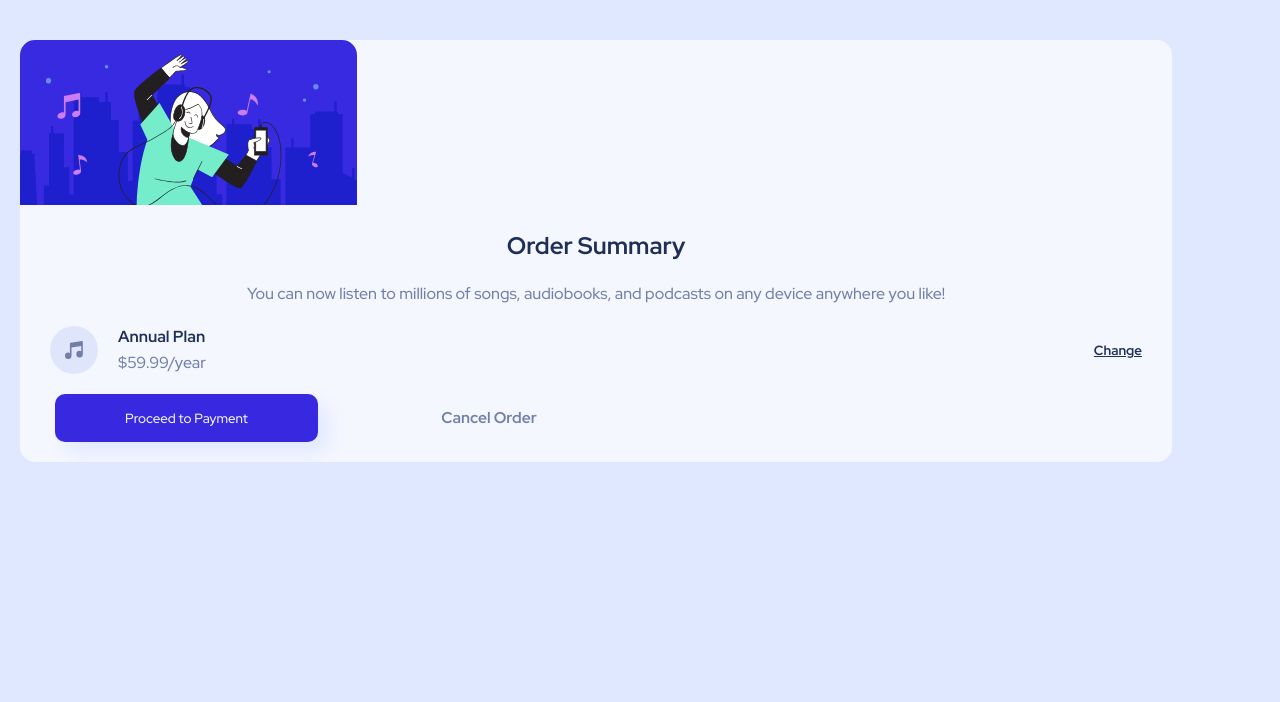
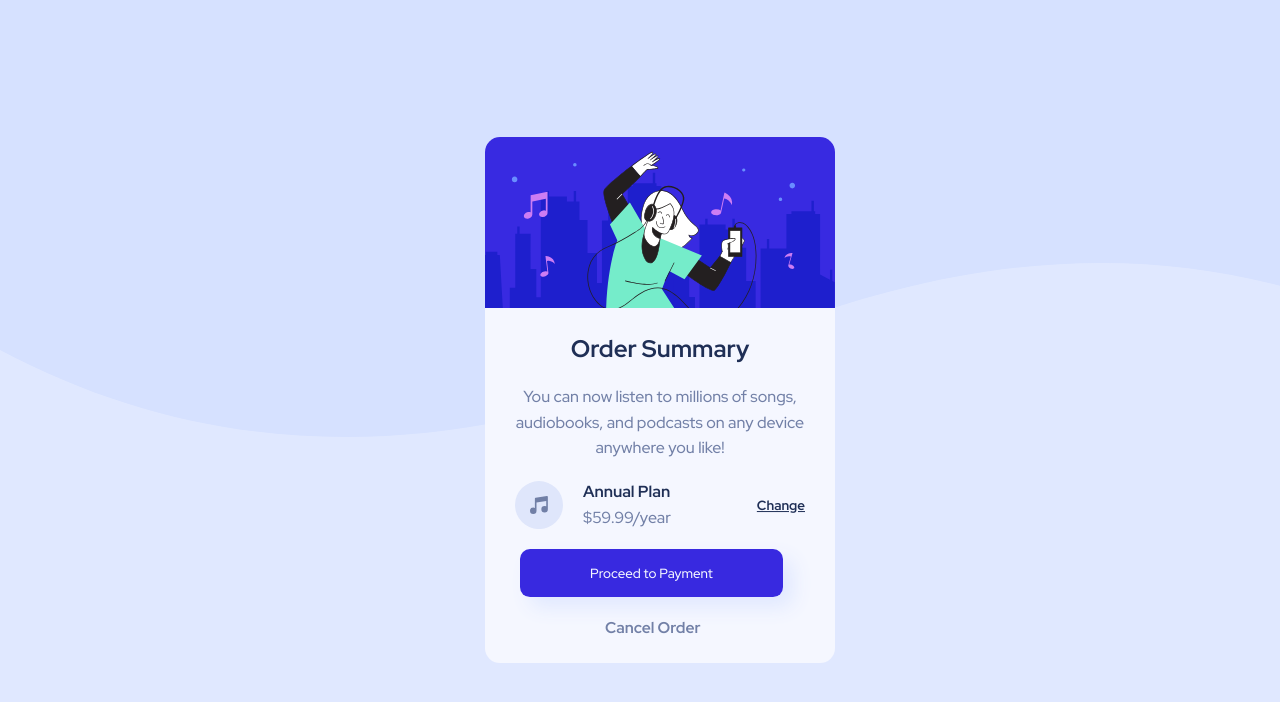
Before and after one commit to mohamed-abdelahi-haibelty/Order-summary-component, a plain HTML site: page index.html in a window 1280 px wide. Drawn offline with Linux system fonts and the light colour scheme.

Commit message:
add media query

```diff
--- a/styles.css
+++ b/styles.css
@@ -96,3 +96,20 @@ p{
 .cancel-btn:hover{
     color: var(--Dark-blue);
 }
+@media(min-width:600px){
+    body{
+        background-image: url("images/pattern-background-desktop.svg");
+        background-repeat: no-repeat;
+    }
+    .container{
+        position:absolute;
+        top:50%;
+        left:50%;
+        transform: translate(-50%,-50%);
+        width:350px;
+        margin-top: 0px;
+    }
+    .image{
+        width:350px;
+    }
+}
```
Also changed, not shown: order-summary-component-main/index.html (deleted, +0 -37 lines), order-summary-component-main/design/active-states.jpg (deleted), order-summary-component-main/design/desktop-design.jpg (deleted), order-summary-component-main/design/desktop-preview.jpg (deleted), order-summary-component-main/design/mobile-design.jpg (deleted), 4 other files.
